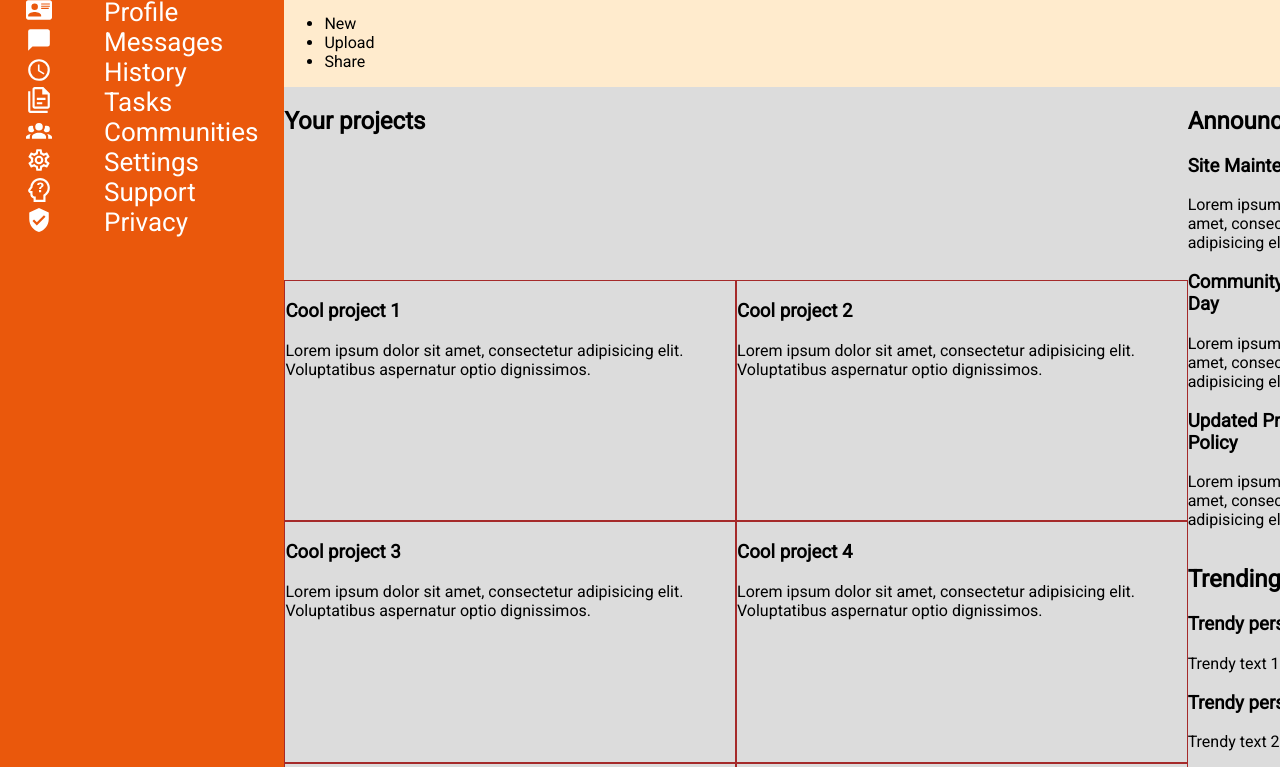
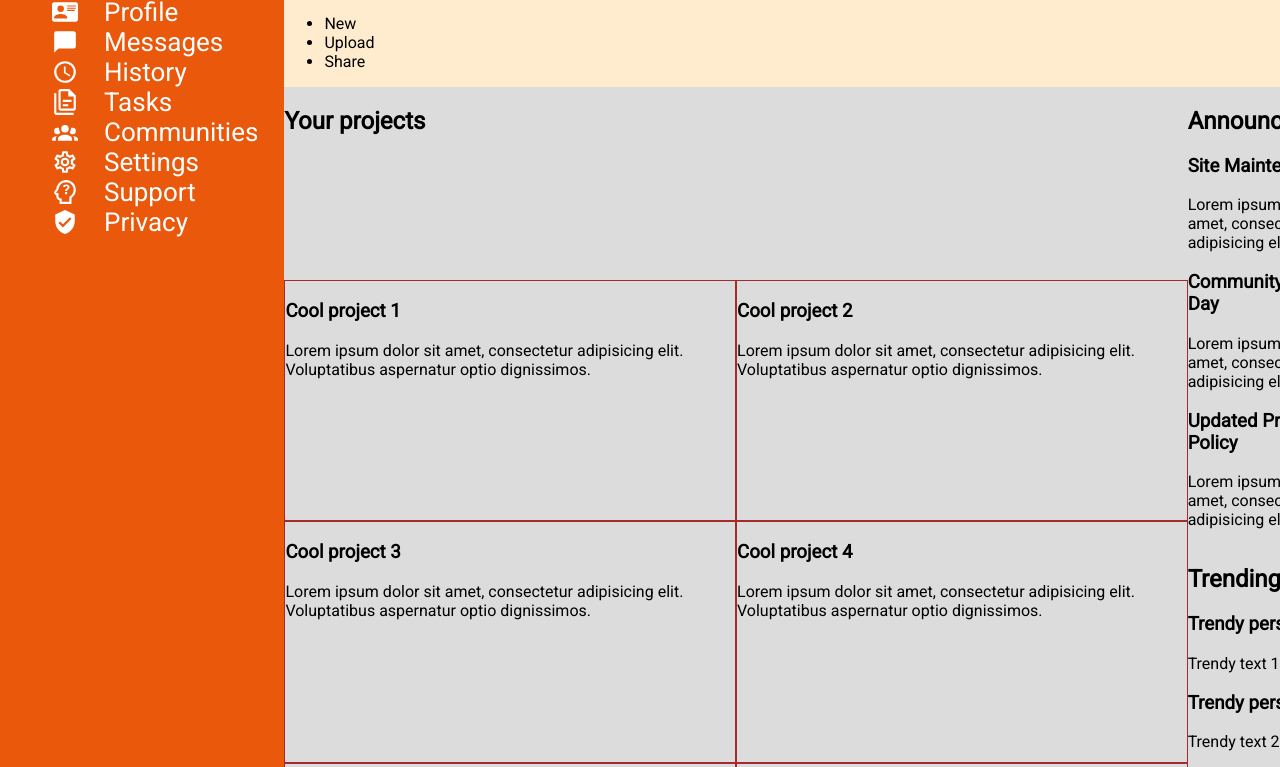
Before and after one commit to OlYeromin/odin-dashboard, a plain HTML site: page index.html in a window 1280 px wide. Shown: the part 137-904 px from the top of the page. Drawn offline with Linux system fonts and the light colour scheme.

Commit message:
Center nav-link icons

```diff
--- a/style.css
+++ b/style.css
@@ -57,6 +57,10 @@ div#nav-links > div {
     grid-template-columns: 3em 1fr;
 }
 
+div.nav-link > svg {
+    place-self: center;
+}
+
 div#header {
     grid-area: head;
     background-color: blanchedalmond;
```
